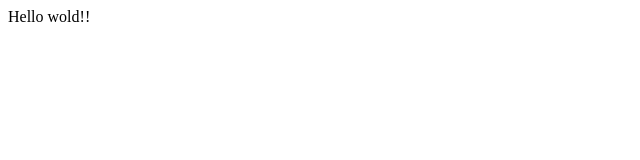
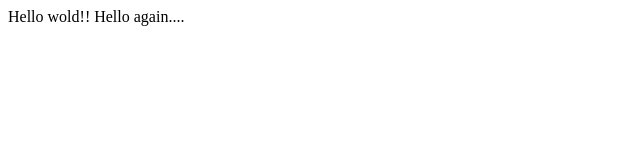
Before and after one commit to yeshinigus/Web_dev, a plain HTML site: page hello.html in a window 1280 px wide. Shown: the whole page, without its empty margins (0-640 px from the left). Drawn offline with Linux system fonts and the light colour scheme.

Commit message:
Update hello.html

```diff
--- a/hello.html
+++ b/hello.html
@@ -3,6 +3,6 @@
 <html>
 	<head> <title> My webpage</title> </head>
 	<body>
-		Hello wold!!
+		Hello wold!! Hello again....
 	</body>
 </html>
```
